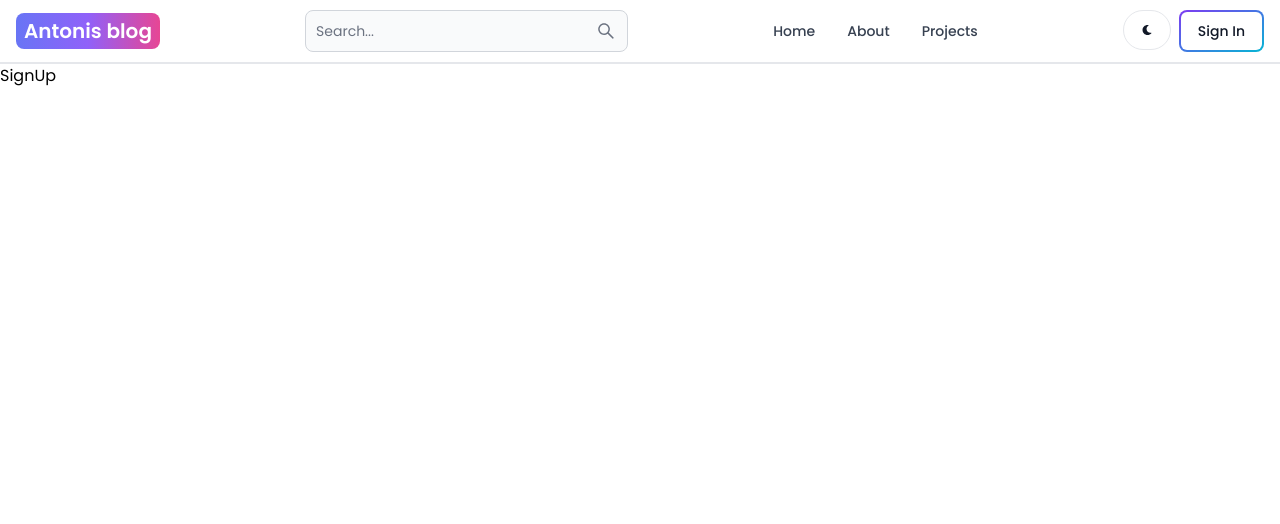
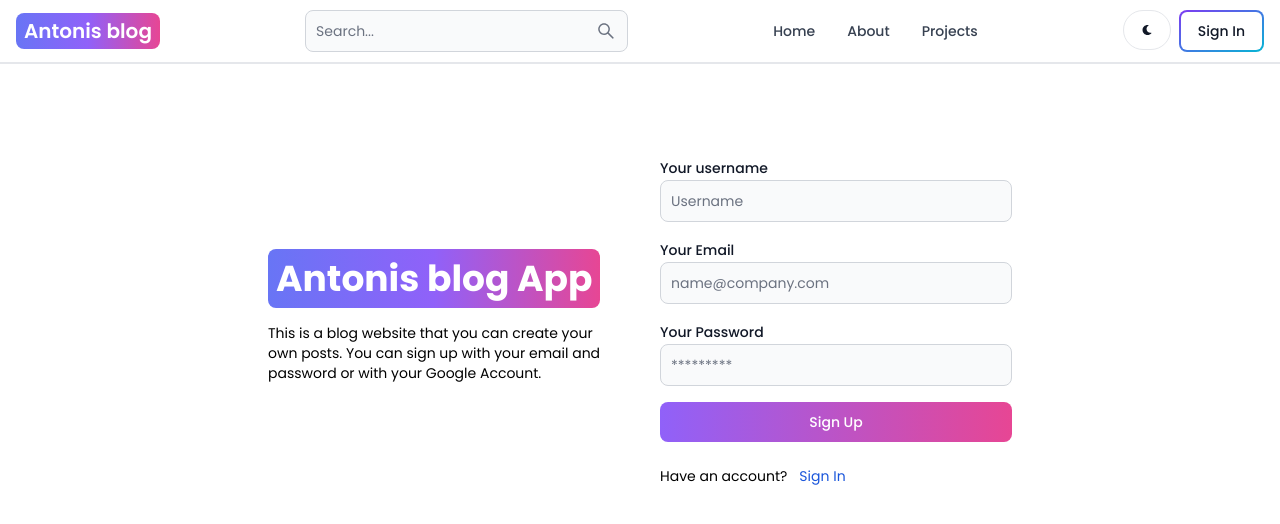
Before and after one commit to mrantonp1977/mern-blog, a React (Vite) app in the folder client/: page /sign-up in a window 1280 px wide. Shown: the top 524 px of the page. Built offline with nearby package versions, Linux system fonts and the light colour scheme.

Commit message:
create signup page

```diff
--- a/client/src/pages/SignUp.jsx
+++ b/client/src/pages/SignUp.jsx
@@ -1,7 +1,65 @@
+import { Link } from "react-router-dom";
+import { Button, Label, TextInput } from 'flowbite-react'
 
 
 export default function SignUp() {
   return (
-    <div>SignUp</div>
+    <div className="min-h-screen mt-20">
+      <div className="flex p-3 max-w-3xl mx-auto flex-col md:flex-row md:items-center gap-10">
+        {/* LEFT SIDE */}
+        <div className="flex-1">
+        <Link
+        to="/"
+        className="font-bold dark:text-white text-4xl"
+      >
+        <span
+          className="px-2 py-1 bg-gradient-to-r from-indigo-500 via-purple-500
+            to-pink-500 rounded-lg text-white"
+        >
+          Antonis blog App
+        </span>
+      </Link>
+      <p className="text-sm mt-6">
+        This is a blog website that you can create your own posts. You can sign up with your email and password or with your Google Account.
+      </p>
+        </div>
+        {/* RIGHT SIDE */}
+        <div className="flex-1">
+          <form className="flex flex-col gap-4">
+            <div>
+              <Label value="Your username"/>
+              <TextInput
+                type="text"
+                placeholder="Username"
+                id="username"
+              />
+            </div>
+            <div>
+              <Label value="Your Email"/>
+              <TextInput
+                type="email"
+                placeholder="name@company.com"
+                id="email"
+              />
+            </div>
+            <div>
+              <Label value="Your Password"/>
+              <TextInput
+                type="password"
+                placeholder="*********"
+                id="password"
+              />
+            </div>
+            <Button gradientDuoTone='purpleToPink' type="submit">
+              Sign Up
+            </Button>
+          </form>
+          <div className="flex gap-3 text-sm mt-6">
+            <span>Have an account?</span>
+            <Link to="/sign-in" className="text-blue-700">Sign In</Link>
+          </div>
+        </div>
+      </div>
+    </div>
   )
 }
```
